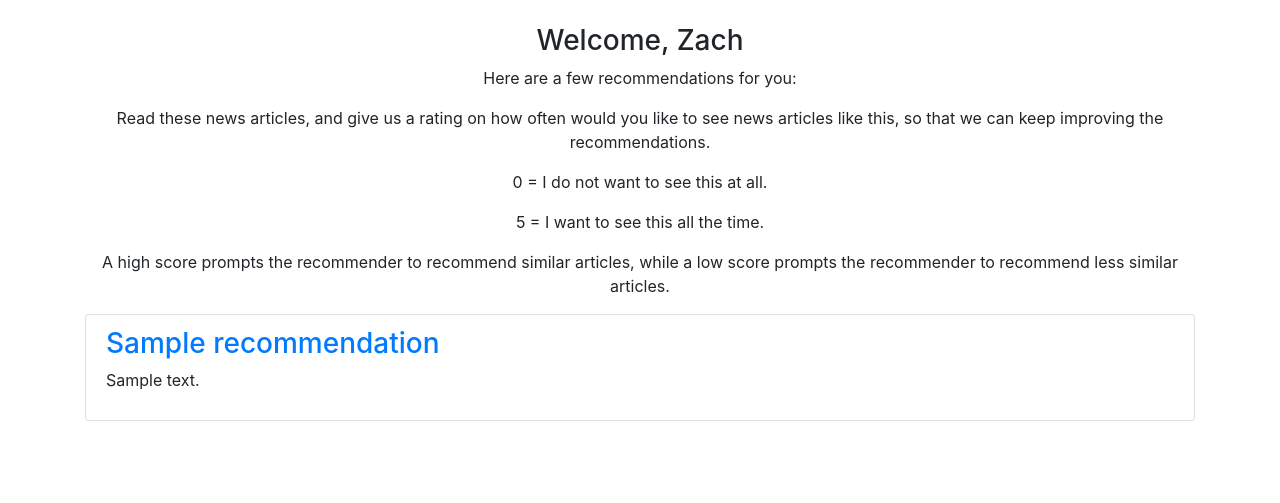
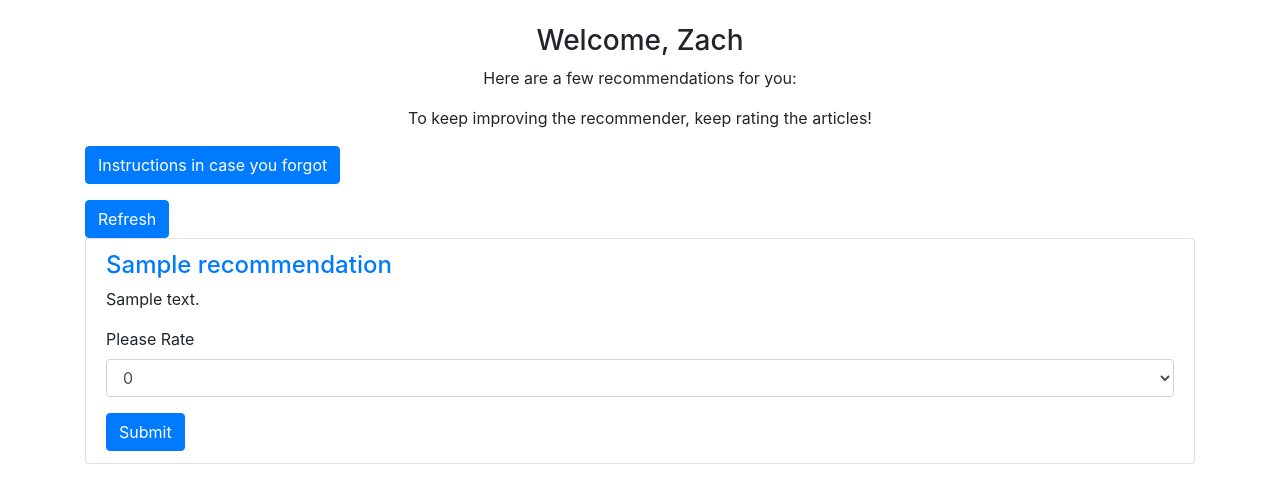
Before and after one commit to HcaZreJ/capstone_2022, a Flask app: template website/templates/user_home.html in a window 1280 px wide. Shown: the part 56-559 px from the top of the page. Run offline with Flask 3, Linux system fonts and the light colour scheme; tables that the repository leaves empty hold one stand-in row (values such as "Sample post"); the template is opened without the code that fills it: values that come from a table or form of the project are taken from there, most other values are stand-ins (such as "Sample title", 1, 10 or a date in 2020); parts of the project's set-up code (start-up, migrations or seed data) failed here and were passed over; some libraries are stand-ins or nearby versions.

Commit message:
code update

```diff
--- a/website/auth.py
+++ b/website/auth.py
@@ -12,9 +12,6 @@ from flask_login import login_user, login_required, logout_user, current_user
 
 # Password hashing
 from werkzeug.security import generate_password_hash, check_password_hash
-
-# Email verification
-import re
 
 # Blueprint declaration, so __init__.py can import everything below using register_blueprint()
 auth = Blueprint('auth', __name__)
@@ -106,7 +103,7 @@ def sign_up():
             flash('Email already exists.', category='error')
 
         # Sanity checks on the info entered in the form
-        elif re.match("^[a-zA-Z0-9-_]+@[a-zA-Z0-9]+\.[a-z]{1,3}$", email) != True:
+        elif len(email) < 3:
             flash('You must enter a valid email.', category='error')
         elif len(first_name) < 1:
             flash('You must enter a first name.', category='error')
--- a/website/templates/user_home.html
+++ b/website/templates/user_home.html
@@ -5,25 +5,51 @@ It generates 6 recommendations to the user based on the learned preference. -->
 content %}
 <br />
 
-<!-- Create a form so that we can receive ratings from the user. -->
-<form method="post">
 <h3 align="center">Welcome, {{ user.first_name }}</h3>
 
 <p class="text-center">Here are a few recommendations for you:</p>
 
 <p class="text-center">
-    Read these news articles, and give us a rating on how often would you like
-    to see news articles like this, so that we can keep improving the
-    recommendations.
+  To keep improving the recommender, keep rating the articles!
 </p>
 
-  <p class="text-center">0 = I do not want to see this at all.</p>
-  <p class="text-center">5 = I want to see this all the time.</p>
+<p>
+  <!-- A collapsible instruction section. -->
+  <button
+    class="btn btn-primary"
+    type="button"
+    data-toggle="collapse"
+    data-target="#collapseExample"
+    aria-expanded="false"
+    aria-controls="collapseExample"
+  >
+    Instructions in case you forgot
+  </button>
+</p>
+<div
+  class="collapse"
+  id="collapseExample"
+>
+  <div class="card card-body">
+    <p>0 = I do not want to see this at all.</p>
+    <p>5 = I want to see this all the time.</p>
+    <p>
+      A high score prompts the recommender to recommend similar articles, while
+      a low score prompts the recommender to recommend less similar articles.
+    </p>
+  </div>
+</div>
 
-  <p class="text-center">
-    A high score prompts the recommender to recommend similar articles, while a
-    low score prompts the recommender to recommend less similar articles.
-  </p>
+<!-- A button that refreshes the page. -->
+<a href="{{ url_for('client.user_home') }}"
+  ><button
+    type="refresh"
+    class="btn btn-primary"
+  >
+    Refresh
+  </button></a
+>
+<br />
 
 <!-- Bootstrap class to show a list of items -->
 <ul
@@ -31,17 +57,60 @@ content %}
   id="recommendations"
 >
   <!-- Looping over all 6 recommendations generated, display them one-by-one. -->
-    {% for recommendation in recommendations %}
+  {% for i in iterator %}
   <li class="list-group-item">
-      <!-- Still needs some form here that allows User to give some sort of rating here -->
+    <!-- Create a form so that we can receive ratings from the user. -->
+    <form method="post">
+      <h4>
+        <a href="{{ recommendations[i]['url'] }}"
+          >{{ recommendations[i]['title'] }}</a
+        >
+      </h4>
+      <p>{{ recommendations[i]['content'] }}</p>
 
-      <a href="{{ recommendation['url'] }}"
-        ><h3>{{ recommendation['title'] }}</h3></a
+      <!-- Bootstrap form class for a rating selection -->
+      <div class="form-group">
+        <label for="rating">Please Rate</label>
+        <select
+          class="form-control"
+          id="rating"
+          name="rating"
         >
-      <p>{{ recommendation['content'] }}</p>
+          <option>0</option>
+          <option>1</option>
+          <option>2</option>
+          <option>3</option>
+          <option>4</option>
+          <option>5</option>
+        </select>
+      </div>
+      <!-- Hidden input field to retrieve the article'id so the back end can identify. -->
+      <div class="form-group">
+        <input
+          type="hidden"
+          id="newId"
+          name="newsId"
+          value="{{ recommendations[i].name }}"
+        />
+      </div>
+      <!-- Hidden input field to retrieve the article's place in list so the back end can identify. -->
+      <div class="form-group">
+        <input
+          type="hidden"
+          id="position"
+          name="position"
+          value="{{ i }}"
+        />
+      </div>
+      <button
+        type="submit"
+        class="btn btn-primary"
+      >
+        Submit
+      </button>
+    </form>
   </li>
   {% endfor %}
 </ul>
-</form>
 
 {% endblock %}
```
Also changed, not shown: website/client.py (+53 -9 lines), website/recommend.py (+35 -23 lines), website/templates/first_time.html (+24 -15 lines), README.md, instance/database.db, 3 other files. Lines whose indentation alone changed are shown as unchanged.
